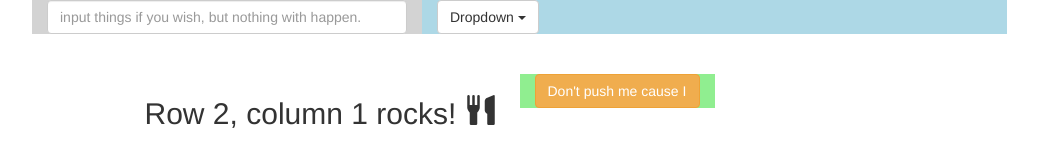
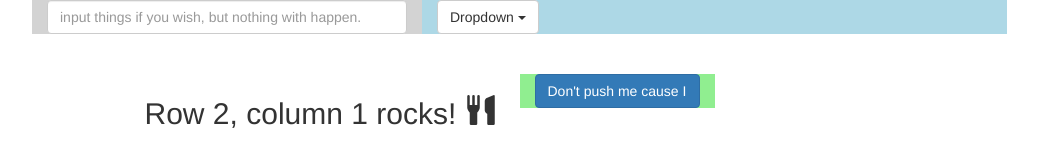
Before and after one commit to katya20/bootstrap-challenge, a plain HTML site: page index.html in a window 1280 px wide. Shown: the whole page, without its empty margins (23-1061 px from the left). Drawn offline with nearby package versions, Linux system fonts and the light colour scheme.

Commit message:
Classadoo autocommit

```diff
--- a/index.html
+++ b/index.html
@@ -40,7 +40,7 @@
         </div>
 
         <div class="col-xs-2 color-3">
-          <input type="text" class="btn btn-warning btn-4" value="Don't push me cause I'm close to the edge..." />
+          <input type="text" class="btn btn-primary btn-4" value="Don't push me cause I'm close to the edge..." />
         </div>
       </div>
 
```
